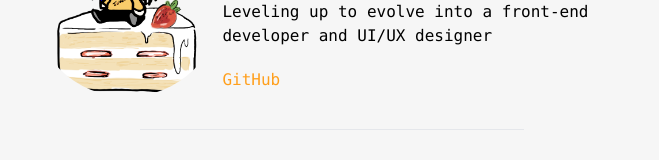
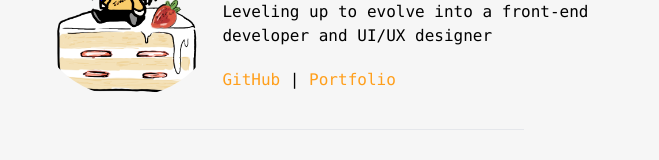
Before and after one commit to Fuwa-Kei/cv-tailwind, a Next.js app: page / in a window 1280 px wide. Shown: the part 125-285 px from the top of the page, without its empty margins (308-967 px from the left). Built offline with nearby package versions, Linux system fonts and the light colour scheme; a web font is replaced by a local one.

Commit message:
Update index.js

```diff
--- a/pages/index.js
+++ b/pages/index.js
@@ -22,7 +22,7 @@ export default function Home() {
                   <h1 className=" font-Gaegu text-4xl text-[#2EC4B6] font-bold">Hi, I&apos;m Kei</h1>
                   <p className=" py-2">Pastry Chef for now</p>
                   <p className=" py-2 mb-3">Leveling up to evolve into a front-end developer and UI/UX designer</p>
-                  <a className="text-[#ff9f1c]" href="https://github.com/Fuwa-Kei">GitHub</a>
+                  <a className="text-[#ff9f1c]" href="https://github.com/Fuwa-Kei">GitHub</a> | <a className="text-[#ff9f1c]" href="https://keichan.com">Portfolio</a>
                 </div>
             </div>
             <div>
```
